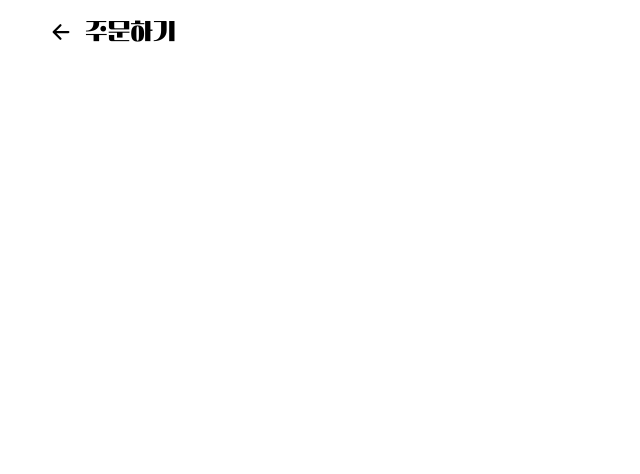
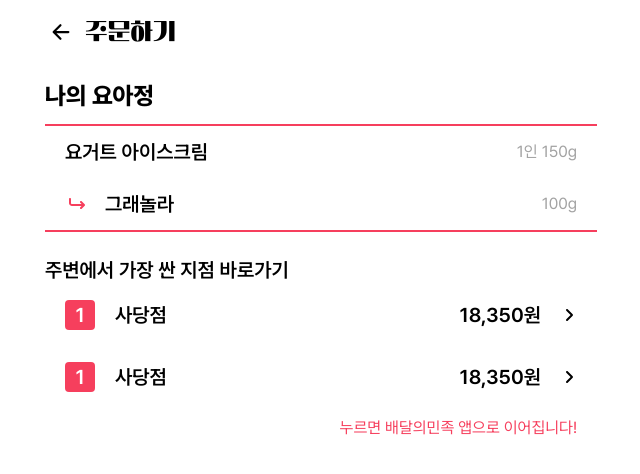
Before and after one commit to yourssu-summerthon-3/yoasobi-bbaddajeong-front, a Next.js app: page /result in a window 1280 px wide. Shown: the top 474 px of the page, without its empty margins (319-959 px from the left). Built offline with nearby package versions, Linux system fonts and the light colour scheme.

Commit message:
feat: 검색 결과 페이지 구현

```diff
--- a/src/app/result/page.tsx
+++ b/src/app/result/page.tsx
@@ -1,9 +1,13 @@
-import ResultTopBar from "@/components/ResultTopBar";
+import CheapestYoajungSection from "@/components/result/CheapestYoajungSection";
+import MyYoajungSection from "@/components/result/MyYoajungSection";
+import ResultTopBar from "@/components/result/ResultTopBar";
 
 export default function Result() {
   return (
-    <div className="flex flex-col gap-4">
+    <div className="flex h-screen flex-col">
       <ResultTopBar />
+      <MyYoajungSection />
+      <CheapestYoajungSection />
     </div>
   );
 }
--- /dev/null
+++ b/src/components/result/CheapestYoajungSection.tsx
@@ -0,0 +1,14 @@
+import YoajungListItem from "./YoajungListItem";
+
+export default function CheapestYoajungSection() {
+  return (
+    <section className="px-6 py-2">
+      <h2 className="text-xl font-semibold">주변에서 가장 싼 지점 바로가기</h2>
+      <YoajungListItem />
+      <YoajungListItem />
+      <div className="px-5 py-2 text-end text-[#F63F5D]">
+        누르면 배달의민족 앱으로 이어집니다!
+      </div>
+    </section>
+  );
+}
--- /dev/null
+++ b/src/components/result/MyYoajungSection.tsx
@@ -0,0 +1,16 @@
+import ToppingListItem from "./ToppingListItem";
+
+export default function MyYoajungSection() {
+  return (
+    <section className="px-6 py-4">
+      <h2 className="text-2xl font-extrabold">나의 요아정</h2>
+      <div className="mt-3 border-y-2 border-[#F63F5D]">
+        <div className="flex items-center justify-between px-5 py-3">
+          <span className="text-xl font-semibold">요거트 아이스크림</span>
+          <span className="text-[#A3A3A3]">1인 150g</span>
+        </div>
+        <ToppingListItem />
+      </div>
+    </section>
+  );
+}
--- /dev/null
+++ b/src/components/result/ToppingListItem.tsx
@@ -0,0 +1,12 @@
+import Image from "next/image";
+import enter from "../../../public/enter_icon.svg";
+
+export default function ToppingListItem() {
+  return (
+    <div className="flex items-center gap-4 px-5 py-3">
+      <Image src={enter} alt="enter" width={24} height={24} />
+      <span className="grow text-xl font-semibold">그래놀라</span>
+      <span className="text-[#A3A3A3]">100g</span>
+    </div>
+  );
+}
--- /dev/null
+++ b/src/components/result/YoajungListItem.tsx
@@ -0,0 +1,14 @@
+import { FaAngleRight } from "react-icons/fa6";
+
+export default function YoajungListItem() {
+  return (
+    <div className="flex items-center gap-5 px-5 py-4">
+      <span className="flex h-[30px] w-[30px] items-center justify-center rounded bg-[#F63F5D] text-xl font-semibold text-white">
+        1
+      </span>
+      <span className="grow text-xl font-semibold">사당점</span>
+      <span className="text-xl font-semibold">18,350원</span>
+      <FaAngleRight />
+    </div>
+  );
+}
```
Also changed, not shown: public/enter_icon.svg (added), src/components/result/ResultTopBar.tsx (renamed from src/components/ResultTopBar.tsx).
